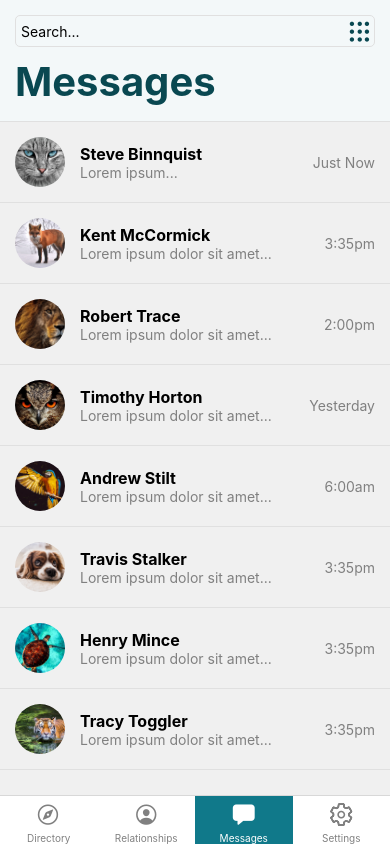
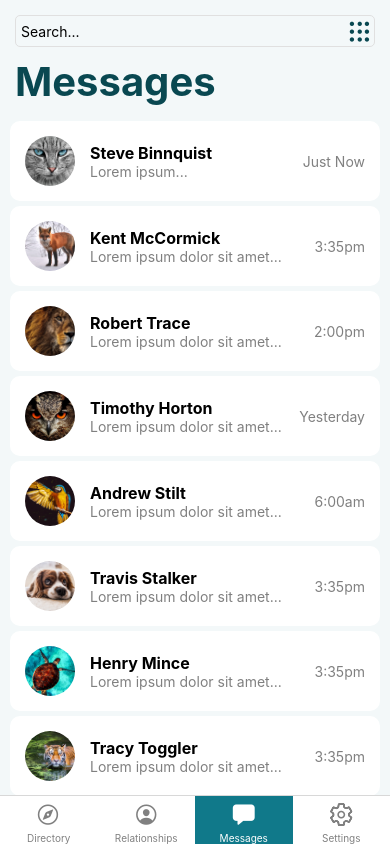
Before and after one commit to Valyria-Studios/geo_browser_app, a React Native app in the folder App/: screen /Messages in a window 390 px wide. Built offline with nearby package versions, Linux system fonts and the light colour scheme.

Commit message:
Updated appreance of each message on Messages.js

```diff
--- a/App/screens/Messages.js
+++ b/App/screens/Messages.js
@@ -60,8 +60,6 @@ const Messages = () => {
 const styles = StyleSheet.create({
   header: {
     padding: 15,
-    borderBottomWidth: 1,
-    borderColor: "#e0e0e0",
     backgroundColor: "#f3f8f9",
   },
   title: {
@@ -83,14 +81,16 @@ const styles = StyleSheet.create({
   },
   container: {
     flex: 1,
-    backgroundColor: "#f0f0f0",
+    backgroundColor: "#f3f8f9",
   },
   messageContainer: {
     flexDirection: "row",
     padding: 15,
-    borderBottomWidth: 1,
-    borderColor: "#e0e0e0",
     alignItems: "center",
+    backgroundColor: "white",
+    marginBottom: 5,
+    marginHorizontal: 10,
+    borderRadius: 10,
   },
   profileImage: {
     width: 50,
```
